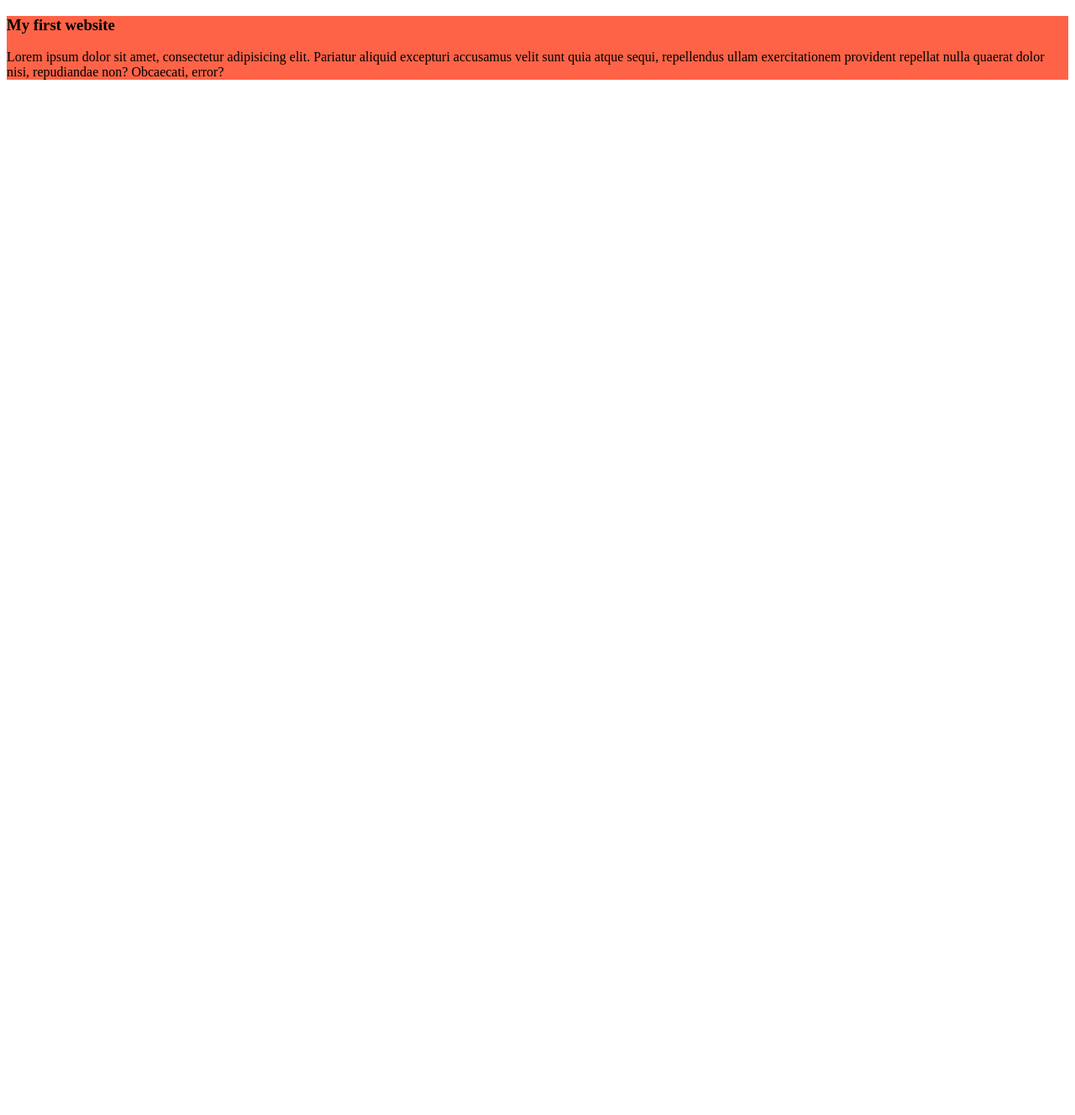
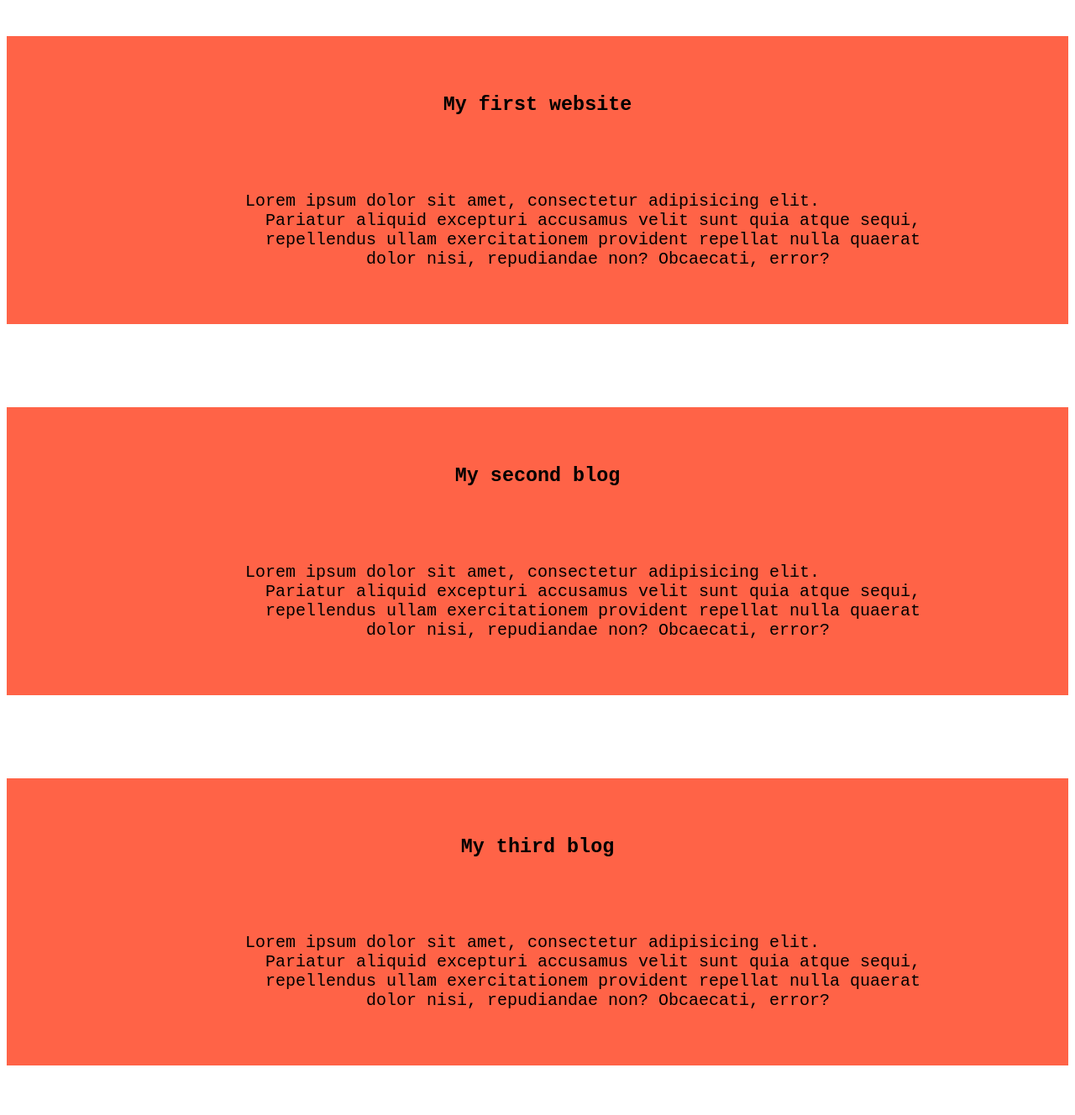
Before and after one commit to AsadAhmedSaad/my-simple-website, a plain HTML site: page index.html in a window 1280 px wide. Shown: the whole page at 84% size. Before the commit the page ends 800 px from the top, so only its background shows below. Drawn offline with Linux system fonts and the light colour scheme.

Commit message:
added the first and second blog

```diff
--- a/index.html
+++ b/index.html
@@ -7,10 +7,28 @@
     <link rel="stylesheet" href="styles/blog.css">
 </head>
 <body>
-    <div>
+  <pre>  <div>
         <h3>My first website</h3>
-        <p>Lorem ipsum dolor sit amet, consectetur adipisicing elit. Pariatur aliquid excepturi accusamus velit sunt quia atque sequi, repellendus ullam exercitationem provident repellat nulla quaerat dolor nisi, repudiandae non? Obcaecati, error?</p>
-    </div>
+        <p>Lorem ipsum dolor sit amet, consectetur adipisicing elit.
+            Pariatur aliquid excepturi accusamus velit sunt quia atque sequi,
+            repellendus ullam exercitationem provident repellat nulla quaerat
+            dolor nisi, repudiandae non? Obcaecati, error?</p>
+        </div>
+  <pre>  <div>
+        <h3>My second blog</h3>
+        <p>Lorem ipsum dolor sit amet, consectetur adipisicing elit.
+            Pariatur aliquid excepturi accusamus velit sunt quia atque sequi,
+            repellendus ullam exercitationem provident repellat nulla quaerat
+            dolor nisi, repudiandae non? Obcaecati, error?</p>
+        </div>
+  <pre>  <div>
+        <h3>My third blog</h3>
+        <p>Lorem ipsum dolor sit amet, consectetur adipisicing elit.
+            Pariatur aliquid excepturi accusamus velit sunt quia atque sequi,
+            repellendus ullam exercitationem provident repellat nulla quaerat
+            dolor nisi, repudiandae non? Obcaecati, error?</p>
+        </div>
+    </pre>
 
 </body>
 </html>
--- a/styles/blog.css
+++ b/styles/blog.css
@@ -1,4 +1,12 @@
 div{
     background-color: tomato;
     padding: 1opx;
+    text-align: center;
+    margin-bottom: 10px;
 }
+body{
+    font-size: 20px;
+}
+h3{
+    text-align: center;
+}
```
